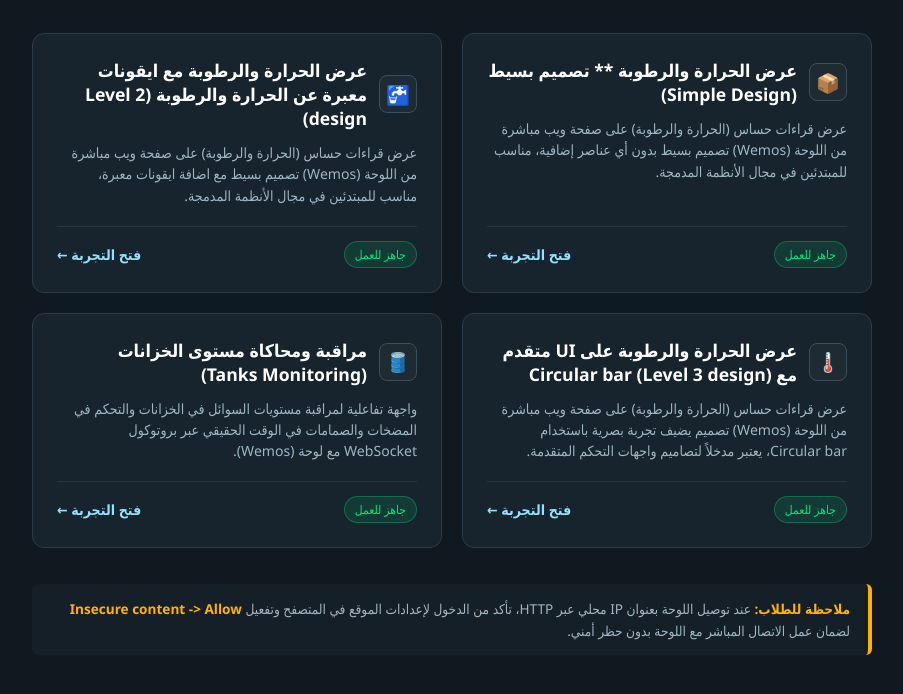
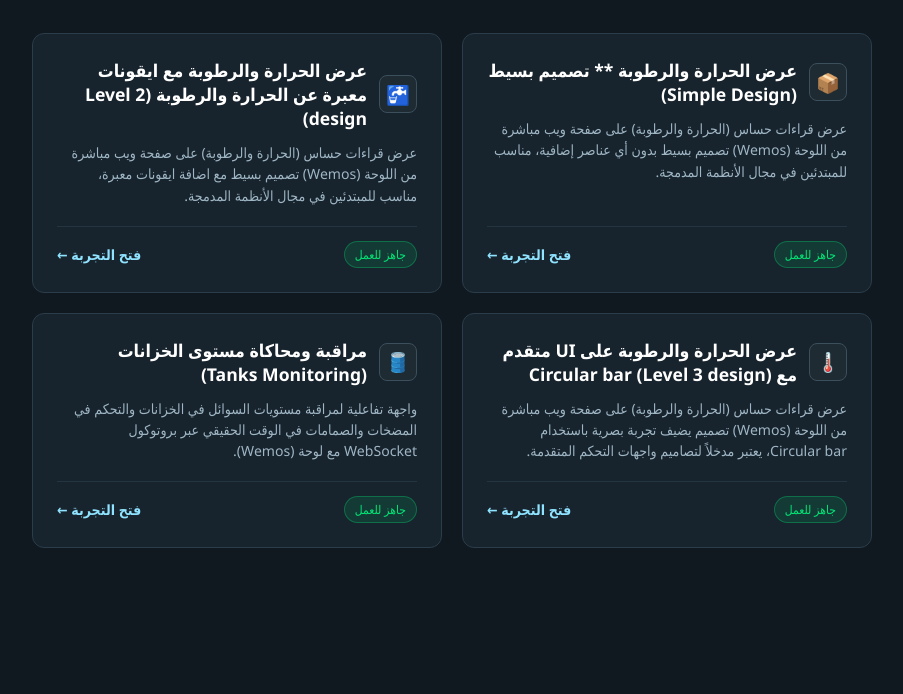
Before and after one commit to shwehdi77/cet_IoT_class, a plain HTML site: page WebSocket/index_websocket.html in a window 1280 px wide. Shown: the part 104-798 px from the top of the page, without its empty margins (188-1091 px from the left). Drawn offline with Linux system fonts and the light colour scheme.

Commit message:
Update index_websocket.html

```diff
--- a/WebSocket/index_websocket.html
+++ b/WebSocket/index_websocket.html
@@ -232,12 +232,5 @@
       </a>
     </div>
 
-    <!-- إشعار للطلاب -->
-    <div class="notice">
-      <strong>ملاحظة للطلاب:</strong> عند توصيل اللوحة بعنوان IP محلي عبر HTTP،
-      تأكد من الدخول لإعدادات الموقع في المتصفح وتفعيل
-      <strong>Insecure content -> Allow</strong> لضمان عمل الاتصال المباشر مع
-      اللوحة بدون حظر أمني.
-    </div>
   </body>
 </html>
```
